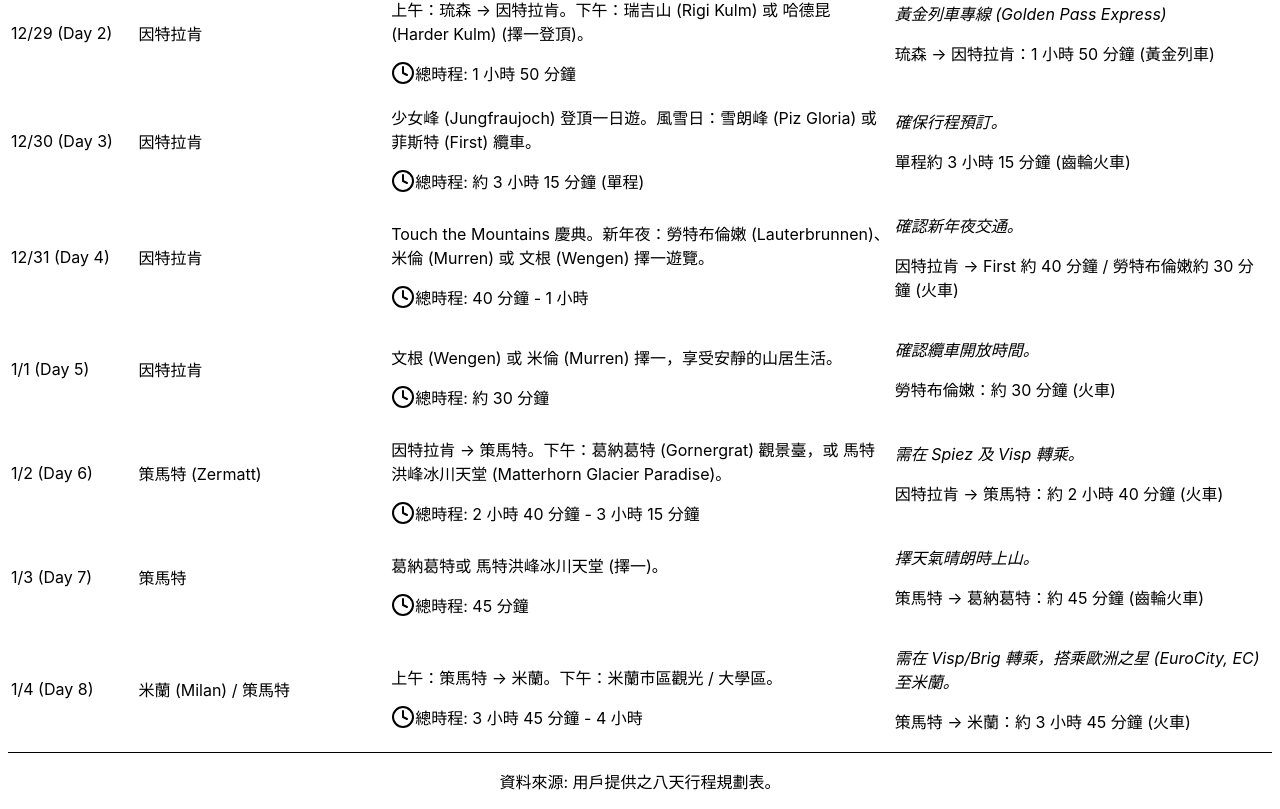
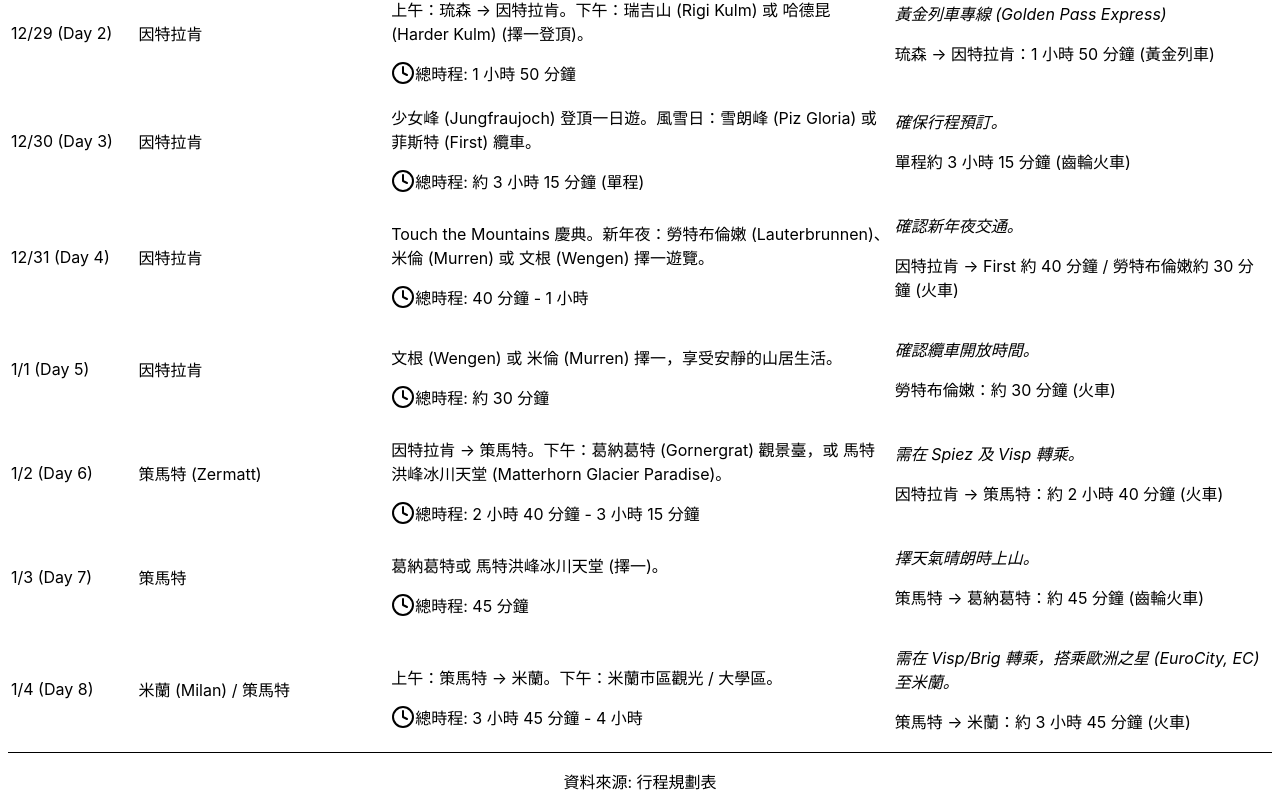
Before and after one commit to JoeyWu712/swiss-trip-planner, a React (Vite) app: page / in a window 1280 px wide. Shown: the part 424-1233 px from the top of the page. Built offline with nearby package versions, Linux system fonts and the light colour scheme.

Commit message:
Final fix for deployment: ensure all config files and code updates are included

```diff
--- a/src/App.jsx
+++ b/src/App.jsx
@@ -466,7 +466,7 @@
       </div>
 
       <footer className="text-center text-gray-500 text-sm mt-10 py-4 border-t">
-        <p>資料來源: 用戶提供之八天行程規劃表。</p>
+        <p>資料來源: 行程規劃表</p>
       </footer>
     </>
   );
```
